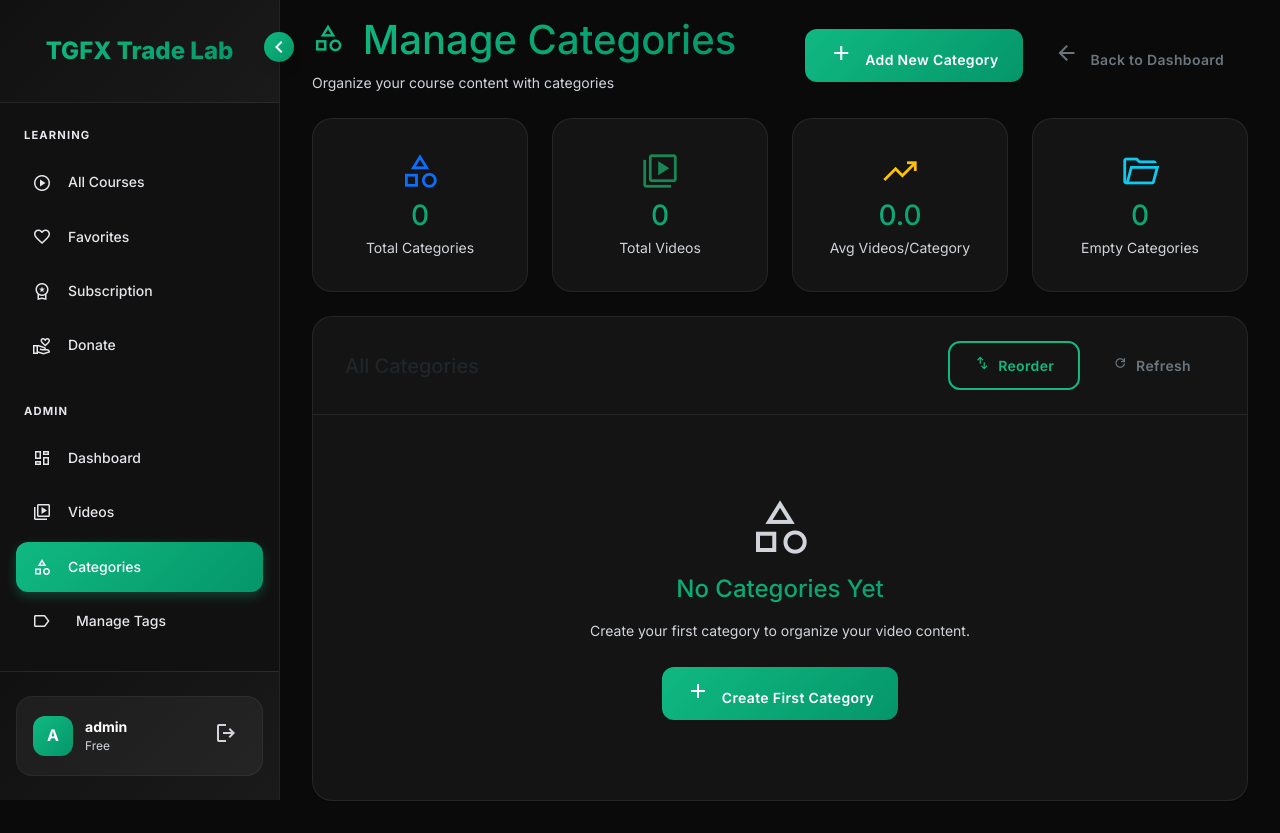
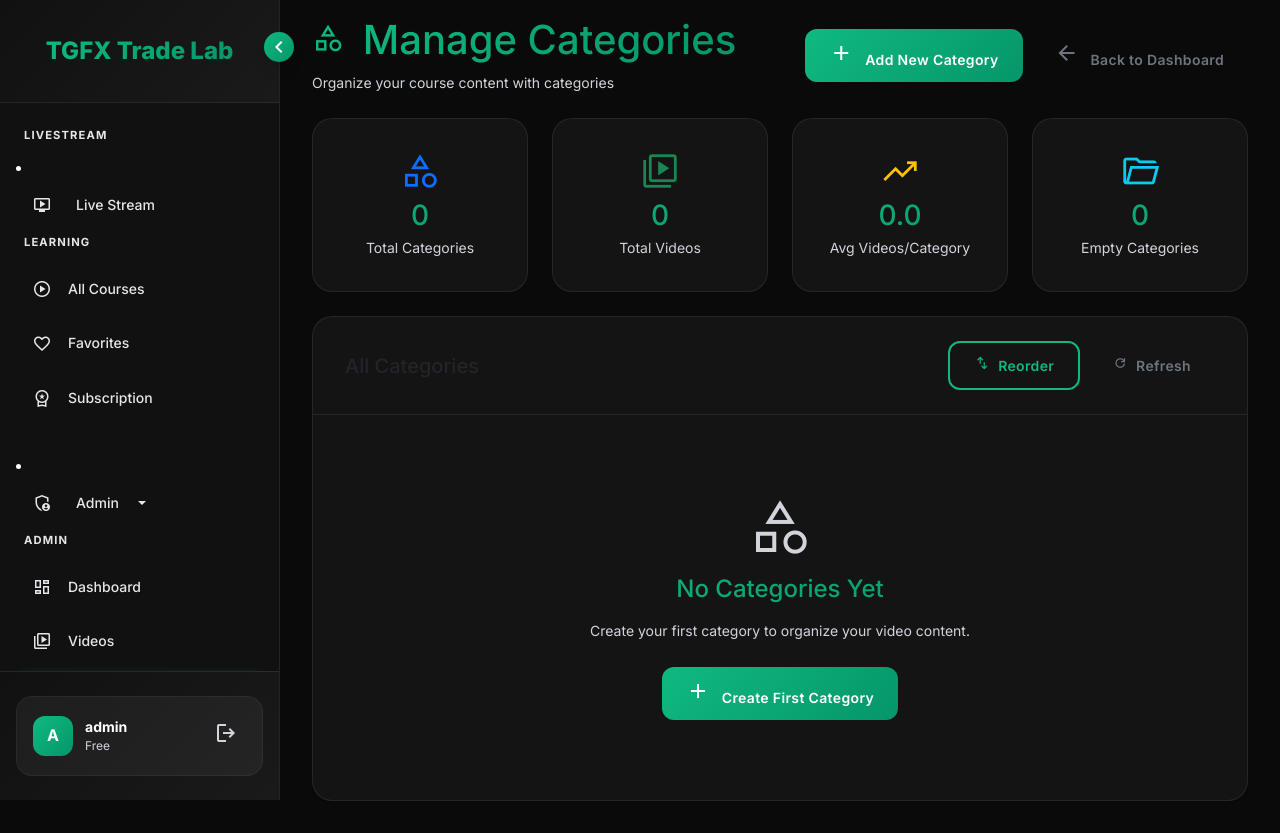
Before and after one commit to Tradersimpulse/tgfxtradelab, a Flask app: page /admin/categories in a window 1280 px wide. Run offline with Flask 3, Linux system fonts and the light colour scheme; a user stored in the database is signed in.

Commit message:
Update base.html

```diff
--- a/templates/base.html
+++ b/templates/base.html
@@ -749,6 +749,18 @@
 
         <!-- Navigation -->
         <nav class="sidebar-nav">
+            <div class="nav-section-title">Livestream</div>
+            <li class="nav-item">
+                <a class="nav-link d-flex align-items-center" href="{{ url_for('livestream') }}">
+                    <span class="material-symbols-outlined me-2">live_tv</span>
+                    <span>Live Stream</span>
+                    <!-- Optional: Show live indicator -->
+                    <span class="badge bg-danger ms-2 live-indicator" style="display: none;">
+                        <span class="material-symbols-outlined" style="font-size: 10px;">radio_button_checked</span>
+                        LIVE
+                    </span>
+                </a>
+            </li>
             <!-- Learning Section -->
             <div class="nav-section">
                 <div class="nav-section-title">Learning</div>
@@ -770,17 +782,27 @@
                         <span class="nav-text">Subscription</span>
                     </a>
                 </div>
-                <div class="nav-item">
-                    <a href="{{ url_for('donate') }}" class="nav-link {% if request.endpoint == 'donate' %}active{% endif %}">
-                        <span class="material-symbols-outlined">volunteer_activism</span>
-                        <span class="nav-text">Donate</span>
-                    </a>
-                </div>
             </div>
 
-            {% if current_user.is_admin %}
+            {% if current_user.is_authenticated and current_user.is_admin %}
             <!-- Admin Section -->
             <div class="nav-section">
+                <li class="nav-item dropdown">
+                    <a class="nav-link dropdown-toggle" href="#" role="button" data-bs-toggle="dropdown">
+                        <span class="material-symbols-outlined me-2">admin_panel_settings</span>
+                        Admin
+                    </a>
+                    <ul class="dropdown-menu">
+                        <li><a class="dropdown-item" href="{{ url_for('admin') }}">Dashboard</a></li>
+                        <li><a class="dropdown-item" href="{{ url_for('admin_videos') }}">Videos</a></li>
+                        <li><a class="dropdown-item" href="{{ url_for('admin_categories') }}">Categories</a></li>
+                        <li><hr class="dropdown-divider"></li>
+                        <li><a class="dropdown-item" href="{{ url_for('admin_stream') }}">
+                            <span class="material-symbols-outlined me-2">live_tv</span>
+                            Stream Control
+                        </a></li>
+                    </ul>
+                </li>
                 <div class="nav-section-title">Admin</div>
                 <div class="nav-item">
                     <a href="{{ url_for('admin') }}" class="nav-link {% if request.endpoint == 'admin' %}active{% endif %}">
@@ -809,6 +831,7 @@
             </div>
             {% endif %}
         </nav>
+
 
         <!-- User section -->
         <div class="sidebar-user">
```
